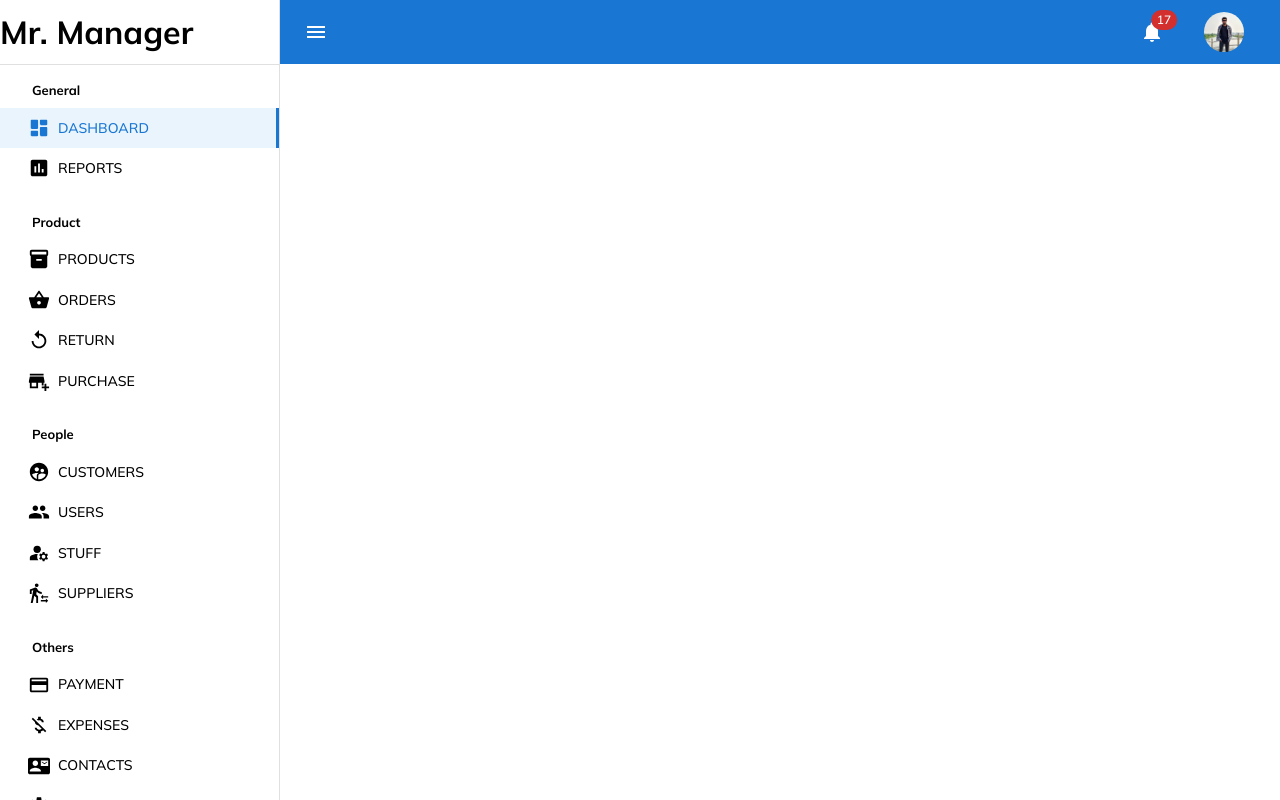
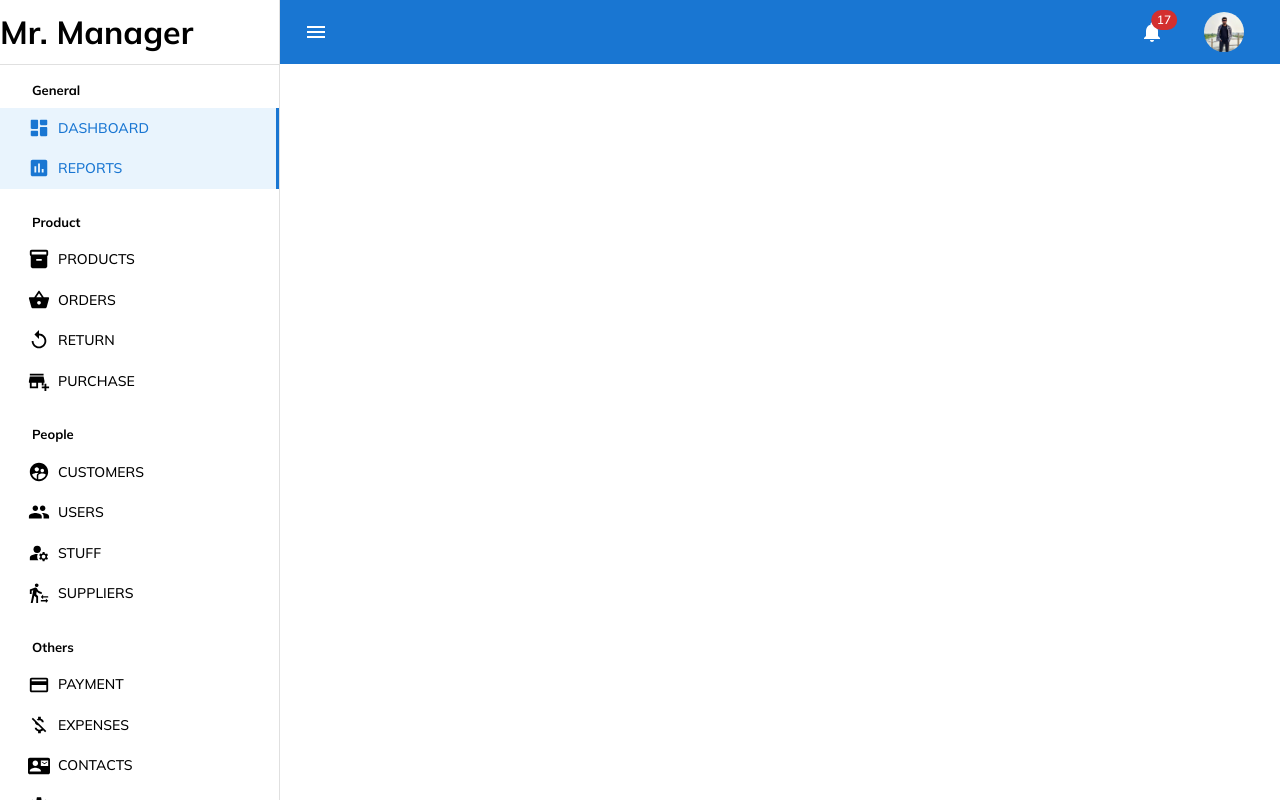
Before and after one commit to shahariar50/mr-manager, a React (Create React App) app: page / in a window 1280 px wide. Built offline with nearby package versions, Linux system fonts and the light colour scheme.

Commit message:
added and setup sidebarMenu constant

```diff
--- a/src/components/common/menu/DrawerMenu.js
+++ b/src/components/common/menu/DrawerMenu.js
@@ -24,6 +24,7 @@ import ContactMailIcon from "@mui/icons-material/ContactMail";
 import SettingsIcon from "@mui/icons-material/Settings";
 import PersonIcon from "@mui/icons-material/Person";
 import RotateLeftIcon from "@mui/icons-material/RotateLeft";
+import { SIDEBAR_MENU } from "constants/sidebarMenu";
 
 const ListItem = styled(MuiListItem)(({ theme }) => ({
   padding: 0,
@@ -49,6 +50,8 @@ const DrawerMenu = () => {
 
   return (
     <Box>
+      {SIDEBAR_MENU.map((menu) =>
+        menu.type === "group" ? (
           <Box>
             <Typography
               variant="body2"
@@ -59,25 +62,23 @@ const DrawerMenu = () => {
                 paddingLeft: theme.spacing(4),
               }}
             >
-          General
+              {menu.name}
             </Typography>
             <List>
+              {menu.children.map((menu) => (
                 <ListItem>
-            <Button
-              size="large"
-              startIcon={<DashboardRoundedIcon />}
-              active={true}
-            >
-              Dashboard
+                  <Button size="large" startIcon={<menu.icon />} active={true}>
+                    {menu.title}
                   </Button>
                 </ListItem>
-          <ListItem>
-            <Button size="large" startIcon={<InsertChartIcon />}>
-              Reports
-            </Button>
-          </ListItem>
+              ))}
             </List>
           </Box>
+        ) : (
+          ""
+        )
+      )}
+
       <Box>
         <Typography
           variant="body2"
--- /dev/null
+++ b/src/constants/sidebarMenu.js
@@ -0,0 +1,41 @@
+import DashboardRoundedIcon from "@mui/icons-material/DashboardRounded";
+import InsertChartIcon from "@mui/icons-material/InsertChart";
+
+export const SIDEBAR_MENU = [
+  {
+    id: 1,
+    name: "General",
+    value: "general",
+    type: "group",
+    children: [
+      {
+        id: 1,
+        title: "Dashboard",
+        value: "dashboard",
+        link: "/",
+        type: "menu",
+        icon: DashboardRoundedIcon,
+      },
+      {
+        id: 2,
+        title: "Reports",
+        value: "reports",
+        link: "/reports",
+        type: "menu",
+        icon: InsertChartIcon,
+      },
+    ],
+  },
+  { id: 3, title: "Dashboard", value: "dashboard", link: "/" },
+  { id: 4, title: "Dashboard", value: "dashboard", link: "/" },
+  { id: 5, title: "Dashboard", value: "dashboard", link: "/" },
+  { id: 6, title: "Dashboard", value: "dashboard", link: "/" },
+  { id: 7, title: "Dashboard", value: "dashboard", link: "/" },
+  { id: 8, title: "Dashboard", value: "dashboard", link: "/" },
+  { id: 9, title: "Dashboard", value: "dashboard", link: "/" },
+  { id: 10, title: "Dashboard", value: "dashboard", link: "/" },
+  { id: 11, title: "Dashboard", value: "dashboard", link: "/" },
+  { id: 12, title: "Dashboard", value: "dashboard", link: "/" },
+  { id: 13, title: "Dashboard", value: "dashboard", link: "/" },
+  { id: 14, title: "Dashboard", value: "dashboard", link: "/" },
+];
```
Lines whose indentation alone changed are shown as unchanged.
